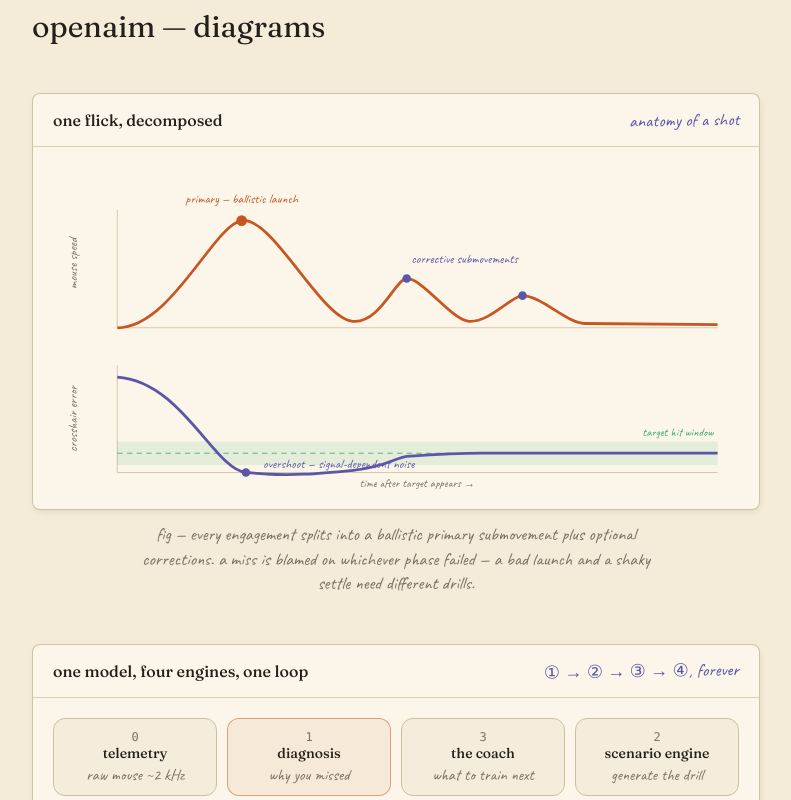
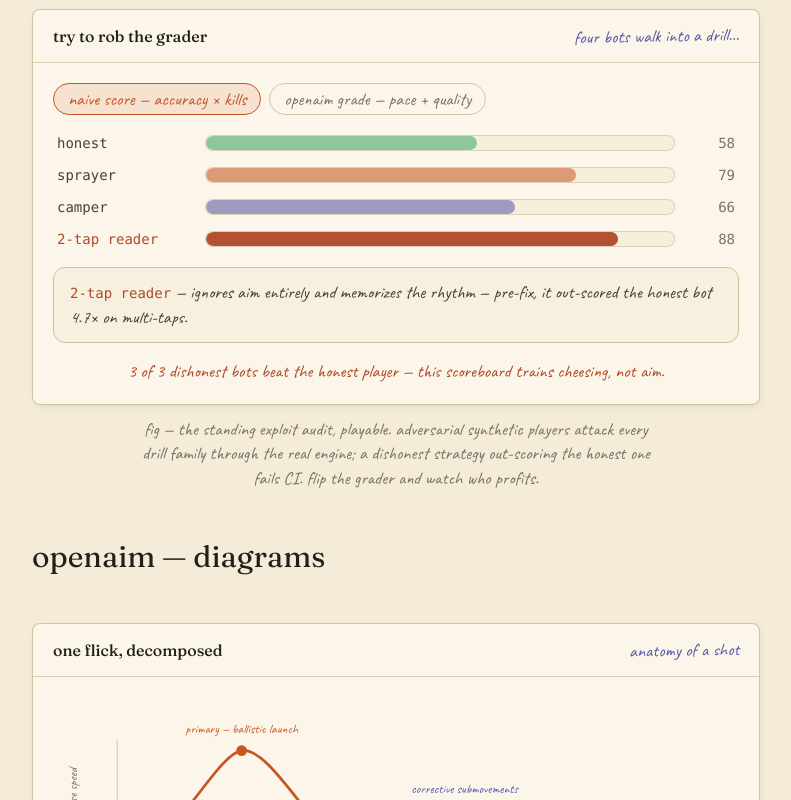
Before and after one commit to pmazumder3927/pramit.gg, a Next.js app: page /dev/openaim-widgets in a window 1280 px wide. Shown: the part 3180-3980 px from the top of the page, without its empty margins (244-1035 px from the left). Built offline with nearby package versions, Linux system fonts and the light colour scheme; no server answers; the database is empty; a web font is replaced by a local one.

Commit message:
better copy

```diff
--- /dev/null
+++ b/app/components/openaim/CheatLab.tsx
@@ -0,0 +1,155 @@
+"use client";
+
+// The exploit audit, playable. Four synthetic players — one honest, three
+// dishonest — run the same drills under two graders: a naive score
+// (accuracy × kills) and openaim's anti-exploit grade (pace budget + quality).
+// Numbers are illustrative but story-true to the real audit (the rhythm-reading
+// bot out-scored the honest player 4.7× on multi-taps before the fix).
+
+import { useState } from "react";
+import { C, Toggle, VizCard } from "./kit";
+
+type Bot = {
+  key: string;
+  name: string;
+  scheme: string;
+  naive: number;
+  guarded: number;
+  counter: string;
+  color: string;
+};
+
+const BOTS: Bot[] = [
+  {
+    key: "honest",
+    name: "honest",
+    scheme:
+      "reacts, plans a ballistic primary, corrects, tracks before clicking — the model's idea of a human.",
+    naive: 58,
+    guarded: 66,
+    counter: "under the real grader it wins every drill family. as it should.",
+    color: C.hit,
+  },
+  {
+    key: "sprayer",
+    name: "sprayer",
+    scheme: "clicks at the weapon's max cadence and lets volume do the aiming.",
+    naive: 79,
+    guarded: 28,
+    counter:
+      "every shot past hits-to-kill is charged against the pace budget, and quality requires a clean kill — spam now costs exactly what it earns.",
+    color: C.acc,
+  },
+  {
+    key: "camper",
+    name: "camper",
+    scheme: "parks on the highest-traffic spot and refuses to chase.",
+    naive: 66,
+    guarded: 24,
+    counter:
+      "idle time is charged against the full window, timeouts are real zeros, and no mechanic sits dormant at spawn to be farmed.",
+    color: C.pur,
+  },
+  {
+    key: "reader",
+    name: "2-tap reader",
+    scheme:
+      "ignores aim entirely and memorizes the rhythm — pre-fix, it out-scored the honest bot 4.7× on multi-taps.",
+    naive: 88,
+    guarded: 31,
+    counter:
+      "cadence is decoupled from aim: consecutive kills demand real crosshair travel, and multi-taps are graded on cleanliness against hits-to-kill.",
+    color: C.rust,
+  },
+];
+
+export default function CheatLab() {
+  const [guarded, setGuarded] = useState(false);
+  const [picked, setPicked] = useState<string>("reader");
+  const bot = BOTS.find((b) => b.key === picked)!;
+  const honest = BOTS[0];
+  const scoreOf = (b: Bot) => (guarded ? b.guarded : b.naive);
+  const beaters = BOTS.filter((b) => b.key !== "honest" && scoreOf(b) > scoreOf(honest)).length;
+
+  return (
+    <VizCard
+      title="try to rob the grader"
+      hint="four bots walk into a drill…"
+      caption={
+        <>
+          fig — the standing exploit audit, playable. adversarial synthetic
+          players attack every drill family through the real engine; a dishonest
+          strategy out-scoring the honest one fails CI. flip the grader and watch
+          who profits.
+        </>
+      }
+    >
+      <div className="flex flex-col gap-4">
+        <div className="flex flex-wrap items-center gap-2">
+          <Toggle on={!guarded} onClick={() => setGuarded(false)}>
+            naive score — accuracy × kills
+          </Toggle>
+          <Toggle on={guarded} onClick={() => setGuarded(true)} accent={C.hit}>
+            openaim grade — pace + quality
+          </Toggle>
+        </div>
+
+        <div className="flex flex-col gap-2">
+          {BOTS.map((b) => {
+            const v = scoreOf(b);
+            const isPicked = b.key === picked;
+            return (
+              <button
+                key={b.key}
+                type="button"
+                onClick={() => setPicked(b.key)}
+                aria-pressed={isPicked}
+                className="group grid grid-cols-[7.5rem_1fr_2.5rem] items-center gap-3 rounded-lg px-1 py-0.5 text-left sm:grid-cols-[8.5rem_1fr_3rem]"
+              >
+                <span
+                  className="truncate font-mono text-sm"
+                  style={{ color: isPicked ? b.color : C.soft }}
+                >
+                  {b.name}
+                </span>
+                <span className="block h-4 w-full overflow-hidden rounded-full border border-line/60 bg-paper-2/40">
+                  <span
+                    className="block h-full rounded-full transition-all duration-700 ease-out"
+                    style={{
+                      width: `${v}%`,
+                      background: b.color,
+                      opacity: isPicked ? 0.95 : 0.55,
+                    }}
+                  />
+                </span>
+                <span className="text-right font-mono text-sm tabular-nums" style={{ color: C.faint }}>
+                  {v}
+                </span>
+              </button>
+            );
+          })}
+        </div>
+
+        <div className="rounded-xl border border-line bg-paper-2/40 px-4 py-3">
+          <div className="font-hand text-lg leading-snug text-ink-soft">
+            <span className="font-mono text-sm" style={{ color: bot.color }}>
+              {bot.name}
+            </span>{" "}
+            — {bot.scheme}
+          </div>
+          {guarded ? (
+            <div className="mt-1.5 font-hand text-lg leading-snug" style={{ color: C.hit }}>
+              {bot.counter}
+            </div>
+          ) : null}
+        </div>
+
+        <p className="text-center font-hand text-lg leading-snug" style={{ color: beaters > 0 ? C.rust : C.hit }}>
+          {beaters > 0
+            ? `${beaters} of 3 dishonest bots beat the honest player — this scoreboard trains cheesing, not aim.`
+            : "0 exploitable — the honest player wins everywhere, so the score finally measures aim."}
+        </p>
+      </div>
+    </VizCard>
+  );
+}
--- a/app/components/openaim/diagrams.tsx
+++ b/app/components/openaim/diagrams.tsx
@@ -94,27 +94,27 @@ export function SubmovementFig() {
 export function LoopFig() {
   return (
     <VizCard
-      title="one model, four engines, one loop"
+      title="one player model, one loop"
       hint="① → ② → ③ → ④, forever"
       caption={
         <>
           fig — telemetry → diagnosis updates the model and names your limiting
-          sub-skill → the coach picks what to train → the scenario engine
-          generates the drill → back to telemetry. the sensitivity engine reads
-          the same submovement stream. diagnosis and prescription are the same math.
+          sub-skill → the coach picks what to train → the drill engine generates
+          and simulates it → back to telemetry. sensitivity rides the same
+          submovement stream. diagnosis and prescription are the same math.
         </>
       }
     >
       <div className="flex flex-col gap-3">
         <div className="grid grid-cols-2 gap-2.5 sm:grid-cols-4">
-          <Box n="0" title="telemetry" sub="raw mouse ~2 kHz" />
-          <Box n="1" title="diagnosis" sub="why you missed" tone="accent" />
+          <Box n="1" title="telemetry" sub="raw mouse ~2 kHz" />
+          <Box n="2" title="diagnosis" sub="why you missed" tone="accent" />
           <Box n="3" title="the coach" sub="what to train next" />
-          <Box n="2" title="scenario engine" sub="generate the drill" />
+          <Box n="4" title="drill engine" sub="generate + simulate" />
         </div>
         <div className="rounded-xl border border-accent-orange/40 bg-accent-orange/[0.06] px-4 py-2.5 text-center">
           <div className="font-serif text-sm font-medium text-ink">the shared player model</div>
-          <div className="font-hand text-base text-ink-faint">σᵥ · 14 demand axes · pace budget · gain curve — every engine reads and writes it</div>
+          <div className="font-hand text-base text-ink-faint">σᵥ · 14 demand axes · pace budget · gain curve — every stage reads and writes it</div>
         </div>
         <p className="text-center font-hand text-base text-ink-faint">
           the loop never stops turning — each drill sharpens the model, which reshapes the next drill.
@@ -313,31 +313,45 @@ export function CommonsFig() {
   );
 }
 
-/* ------------------------------------------------ 7 · in-browser WASM pipeline */
+/* ------------------------------------------------------------- 7 · the ledger */
 
-export function BrowserPipelineFig() {
+export function LedgerFig() {
   return (
     <VizCard
-      title="your data never leaves your machine"
-      hint="the Python engine, in a Web Worker"
+      title="one fact stream, one fold, one spec"
+      hint="the rewrite, in one picture"
       caption={
         <>
-          fig — a Pyodide WASM worker bundles the real Python package, mounts your
-          replay corpus from IndexedDB, and refits your Bayesian profile in the
-          background after every run. an optional native server is preferred when
-          present; either way, telemetry stays local. a static build is the full product.
+          fig — every target engagement becomes a durable fact row (timeouts
+          included). your skill estimate isn&apos;t stored anywhere — it&apos;s
+          re-computed by folding the facts, and the identical fold code runs in
+          your browser (live, offline) and on the server (canonical, for
+          leaderboards). only facts ever cross the wire, so there is no skill
+          number a tampered client could forge.
         </>
       }
     >
       <div className="flex flex-col gap-3">
-        <div className="grid grid-cols-2 gap-2.5 sm:grid-cols-4">
-          <Box title="trainer" sub=".oar replay" />
-          <Box title="Web Worker" sub="Pyodide + numpy" tone="accent" />
-          <Box title="IndexedDB corpus" sub="your replays, local" />
-          <Box title="capability profile" sub="→ back into the coach" />
+        <div className="grid grid-cols-2 gap-2.5 sm:grid-cols-3">
+          <Box title="engine" sub="one target closes…" />
+          <Box title="engagement row" sub="realized geometry · outcome · every shot" tone="accent" />
+          <Box title="the ledger" sub="append-only facts, on your device" />
+        </div>
+        <div className="grid grid-cols-1 items-stretch gap-2.5 sm:grid-cols-[1fr_auto_1fr]">
+          <div className="rounded-xl border border-line bg-paper-2/50 px-3 py-2.5 text-center">
+            <div className="font-serif text-sm font-medium text-ink">fold(facts) — in your browser</div>
+            <div className="font-hand text-base leading-tight text-ink-faint">the live model the coach plays against</div>
+          </div>
+          <div className="flex items-center justify-center px-1 text-center font-hand text-base leading-tight text-accent-purple">
+            same code
+          </div>
+          <div className="rounded-xl border border-line bg-paper-2/50 px-3 py-2.5 text-center">
+            <div className="font-serif text-sm font-medium text-ink">fold(facts) — on the server</div>
+            <div className="font-hand text-base leading-tight text-ink-faint">the canonical one behind leaderboards</div>
+          </div>
         </div>
         <div className="rounded-xl border border-dashed border-accent-purple/40 bg-accent-purple/[0.05] px-4 py-2 text-center font-hand text-base text-ink-soft">
-          optional native server on <span className="font-mono text-sm">localhost:8317</span> — preferred for speed when it's running
+          facts sync up — never a skill estimate. ratings, weaknesses, the mastered band: all readouts of the fold, none stored where they can drift.
         </div>
       </div>
     </VizCard>
@@ -348,19 +362,27 @@ export function BrowserPipelineFig() {
 
 export function TimelineFig() {
   const phases = [
-    { day: "jul 6", name: "the toy", note: "canvas renderer + full Python analysis + replay, on commit one" },
+    { day: "jul 6", name: "the toy", note: "canvas renderer + analysis + replay, on commit one" },
     { day: "jul 6", name: "the engine", note: "a drill becomes a point in a parameter space, not a named scenario" },
-    { day: "jul 6", name: "offline fit + 3D", note: "capability fit wired in; a real perspective room" },
-    { day: "jul 7", name: "unified + profile", note: "one engine; the whole ECharts + micro-viz layer" },
-    { day: "jul 7", name: "WASM worker", note: "the Python analysis moves into the browser" },
-    { day: "jul 8", name: "the commons", note: "Convex backend, population model, determinism verifier" },
-    { day: "jul 8", name: "replay lab + coach", note: "interactive diagnosis dashboard; forward-simulated rollout planner" },
+    { day: "jul 7", name: "unified + profile", note: "one engine, a real 3D room, the whole viz layer" },
+    { day: "jul 8", name: "the commons", note: "backend, population model, determinism verifier" },
+    { day: "jul 8", name: "the replay lab", note: "the text report dies; interactive diagnosis dashboard" },
+    { day: "jul 9", name: "the coach, rewritten", note: "hand-weighted heuristics → one value function under a Thompson draw" },
+    { day: "jul 9", name: "one fitter", note: "the in-browser Python engine deleted; ~950 lines gone, on purpose" },
+    { day: "jul 10", name: "the heist", note: "adversarial bots audit the scoring — every exploitable family found and closed" },
+    { day: "jul 10", name: "the ledger", note: "the self-audit becomes a defect register becomes a ground-up rewrite" },
   ];
   return (
     <VizCard
-      title="empty repo → deployed adaptive trainer, in 3 days"
-      hint="79 commits · jul 6–8"
-      caption={<>fig — the git history, six phases deep, over one weekend.</>}
+      title="empty repo → trainer → teardown, in 5 days"
+      hint="jul 6–10"
+      caption={
+        <>
+          fig — the git history. three days to build it, one to rewrite its
+          judgment, one to audit it like a hostile reviewer and start rebuilding
+          its brain.
+        </>
+      }
     >
       <ol className="relative ml-2 border-l border-line pl-5">
         {phases.map((p, i) => (
--- a/app/components/openaim/registry.tsx
+++ b/app/components/openaim/registry.tsx
@@ -47,6 +47,13 @@ export const openaimFigures: FigureDef[] = [
     kind: "interactive",
     component: dynamic(() => import("./SensSpectrum")),
   },
+  {
+    tag: "cheat-lab",
+    label: "try to rob the grader",
+    blurb: "adversarial bots vs the anti-exploit grade — flip the grader, see who profits.",
+    kind: "interactive",
+    component: dynamic(() => import("./CheatLab")),
+  },
   // ---- theme-aware static diagrams ----------------------------------------
   {
     tag: "submovement-fig",
@@ -57,7 +64,7 @@ export const openaimFigures: FigureDef[] = [
   },
   {
     tag: "loop-fig",
-    label: "one model, four engines, one loop",
+    label: "one player model, one loop",
     blurb: "the closed diagnosis → prescription loop.",
     kind: "diagram",
     component: dynamic(() => import("./diagrams").then((m) => m.LoopFig)),
@@ -91,16 +98,16 @@ export const openaimFigures: FigureDef[] = [
     component: dynamic(() => import("./diagrams").then((m) => m.CommonsFig)),
   },
   {
-    tag: "browser-pipeline-fig",
-    label: "your data never leaves your machine",
-    blurb: "the in-browser Pyodide analysis pipeline.",
+    tag: "ledger-fig",
+    label: "one fact stream, one fold, one spec",
+    blurb: "the rewrite: engagement rows in, identical fold on both sides of the wire.",
     kind: "diagram",
-    component: dynamic(() => import("./diagrams").then((m) => m.BrowserPipelineFig)),
+    component: dynamic(() => import("./diagrams").then((m) => m.LedgerFig)),
   },
   {
     tag: "timeline-fig",
-    label: "empty repo → deployed trainer, in 3 days",
-    blurb: "the three-day build timeline, six phases deep.",
+    label: "empty repo → trainer → teardown, in 5 days",
+    blurb: "the build timeline: three days up, two days auditing and rebuilding the brain.",
     kind: "diagram",
     component: dynamic(() => import("./diagrams").then((m) => m.TimelineFig)),
   },
--- a/app/dev/openaim-widgets/page.tsx
+++ b/app/dev/openaim-widgets/page.tsx
@@ -5,6 +5,7 @@ import NoiseFrontier from "@/app/components/openaim/NoiseFrontier";
 import ChallengePoint from "@/app/components/openaim/ChallengePoint";
 import CapabilityRadar from "@/app/components/openaim/CapabilityRadar";
 import SensSpectrum from "@/app/components/openaim/SensSpectrum";
+import CheatLab from "@/app/components/openaim/CheatLab";
 import {
   SubmovementFig,
   LoopFig,
@@ -12,7 +13,7 @@ import {
   MissFingerprintsFig,
   SessionPlanFig,
   CommonsFig,
-  BrowserPipelineFig,
+  LedgerFig,
   TimelineFig,
 } from "@/app/components/openaim/diagrams";
 
@@ -27,6 +28,7 @@ export default function Page() {
       <ChallengePoint />
       <CapabilityRadar />
       <SensSpectrum />
+      <CheatLab />
       <h1 className="mb-2 mt-12 font-serif text-3xl text-ink">openaim — diagrams</h1>
       <SubmovementFig />
       <LoopFig />
@@ -34,7 +36,7 @@ export default function Page() {
       <MissFingerprintsFig />
       <SessionPlanFig />
       <CommonsFig />
-      <BrowserPipelineFig />
+      <LedgerFig />
       <TimelineFig />
     </main>
   );
```
Also changed, not shown: app/collage/CollageExperience.tsx (+37 -16 lines), app/music/MusicClient.tsx (+44 -18 lines), app/music/components/SideB.tsx (+75 -19 lines), 2 other files (tests, documents, lock files or other folders).
